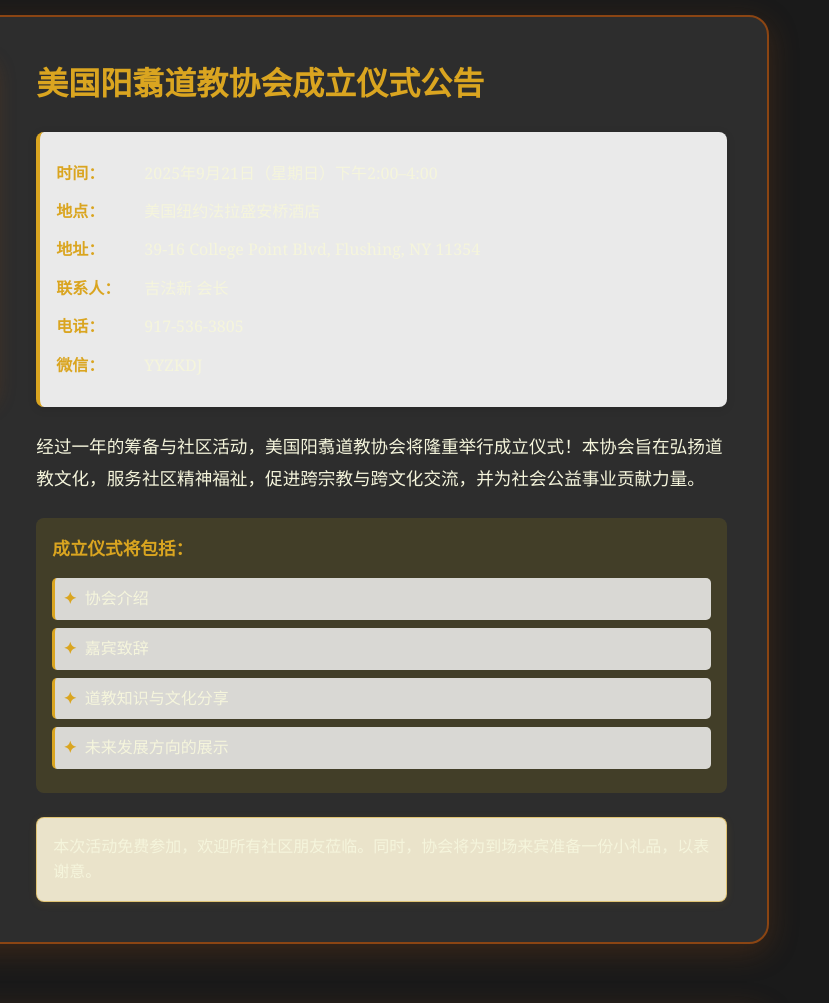
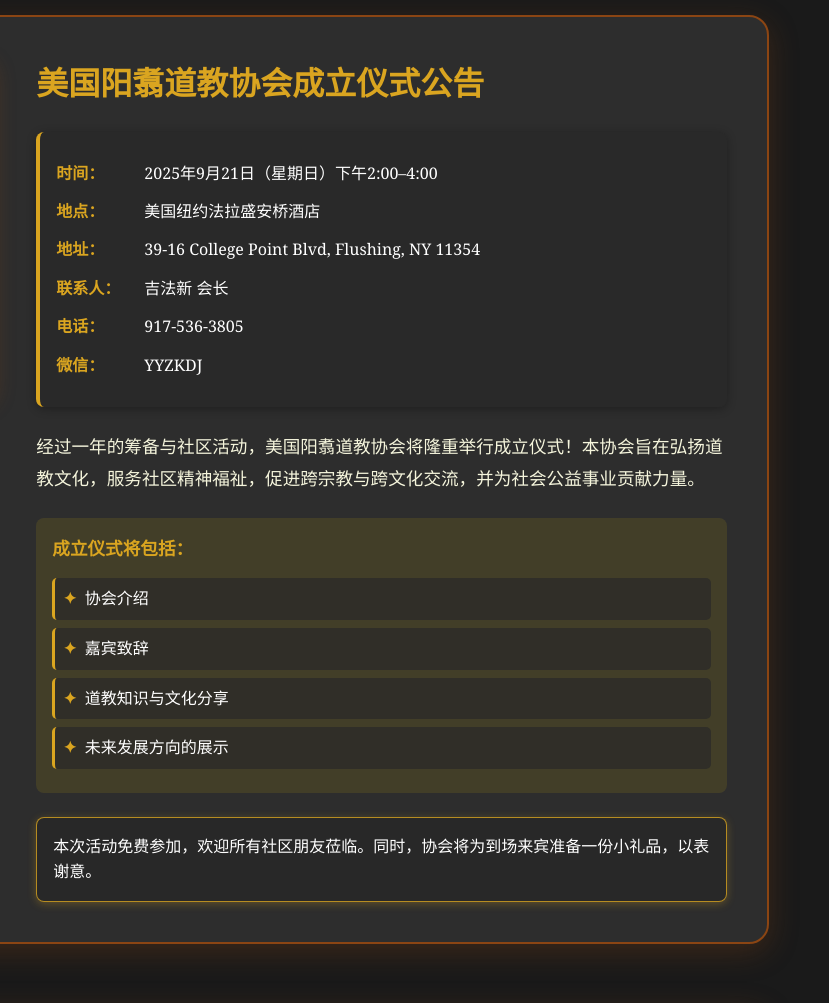
Before and after one commit to KewenGu/YangzhuWebsite, a plain HTML site: page activities.html in a window 1280 px wide. Shown: the part 360-1363 px from the top of the page, 451-1280 px from the left. Drawn offline with nearby package versions, Linux system fonts and the light colour scheme.

Commit message:
调整成立仪式公告页面配色：使用深色背景提高文字对比度和可读性

```diff
--- a/styles.css
+++ b/styles.css
@@ -1243,10 +1243,11 @@ body {
 .event-details {
     margin: 1.5rem 0;
     padding: 1rem;
-    background: rgba(255, 255, 255, 0.9);
+    background: rgba(40, 40, 40, 0.85);
     border-radius: 8px;
     border-left: 4px solid var(--secondary-color);
-    box-shadow: 0 2px 10px rgba(0, 0, 0, 0.1);
+    box-shadow: 0 2px 10px rgba(0, 0, 0, 0.3);
+    color: #ffffff;
 }
 
 .event-info {
@@ -1283,10 +1284,10 @@ body {
 .ceremony-program li {
     margin: 0.5rem 0;
     padding: 0.5rem;
-    background: rgba(255, 255, 255, 0.8);
+    background: rgba(40, 40, 40, 0.7);
     border-radius: 5px;
     border-left: 3px solid var(--secondary-color);
-    color: var(--text-color);
+    color: #ffffff;
 }
 
 .ceremony-program li::before {
@@ -1299,12 +1300,12 @@ body {
 .event-note {
     margin-top: 1.5rem;
     padding: 1rem;
-    background: rgba(255, 248, 220, 0.9);
+    background: rgba(40, 40, 40, 0.85);
     border-radius: 8px;
-    border: 1px solid rgba(218, 165, 32, 0.5);
+    border: 1px solid rgba(218, 165, 32, 0.8);
     font-weight: 500;
-    color: var(--text-color);
-    box-shadow: 0 2px 8px rgba(218, 165, 32, 0.1);
+    color: #ffffff;
+    box-shadow: 0 2px 8px rgba(218, 165, 32, 0.3);
 }
 
 /* 移动端特色活动样式 */
```
